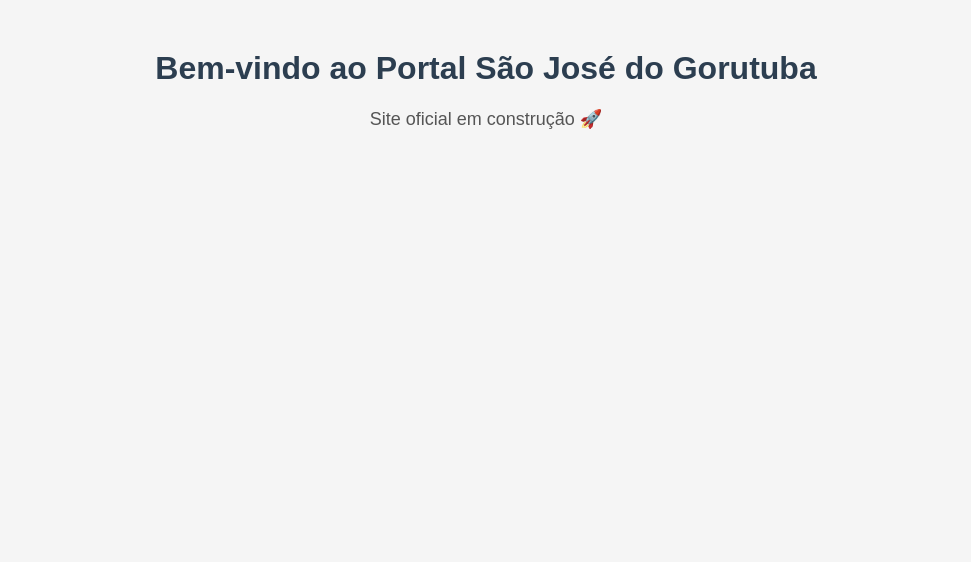
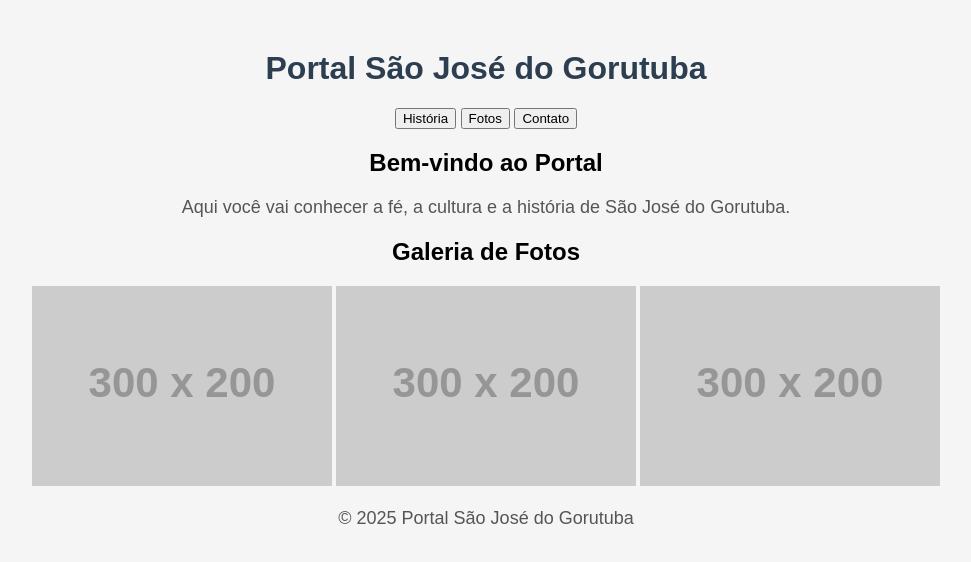
Before and after one commit to portal-saojose2025/portal-saojose, a plain HTML site: page index.html in a window 1280 px wide. Shown: the whole page, without its empty margins (154-1125 px from the left). Drawn offline with Linux system fonts and the light colour scheme; placeholder pictures from the web are drawn by us.

Commit message:
Update index.html

```diff
--- a/index.html
+++ b/index.html
@@ -6,7 +6,33 @@
   <link rel="stylesheet" href="style.css">
 </head>
 <body>
-  <h1>Bem-vindo ao Portal São José do Gorutuba</h1>
-  <p>Site oficial em construção 🚀</p>
+  <header>
+    <h1>Portal São José do Gorutuba</h1>
+    <nav>
+      <button onclick="alert('Em breve: História')">História</button>
+      <button onclick="alert('Em breve: Fotos')">Fotos</button>
+      <button onclick="alert('Em breve: Contato')">Contato</button>
+    </nav>
+  </header>
+
+  <main>
+    <section class="intro">
+      <h2>Bem-vindo ao Portal</h2>
+      <p>Aqui você vai conhecer a fé, a cultura e a história de São José do Gorutuba.</p>
+    </section>
+
+    <section class="galeria">
+      <h2>Galeria de Fotos</h2>
+      <div class="fotos">
+        <img src="https://via.placeholder.com/300x200.png?text=Foto+1" alt="Foto 1">
+        <img src="https://via.placeholder.com/300x200.png?text=Foto+2" alt="Foto 2">
+        <img src="https://via.placeholder.com/300x200.png?text=Foto+3" alt="Foto 3">
+      </div>
+    </section>
+  </main>
+
+  <footer>
+    <p>&copy; 2025 Portal São José do Gorutuba</p>
+  </footer>
 </body>
 </html>
```
